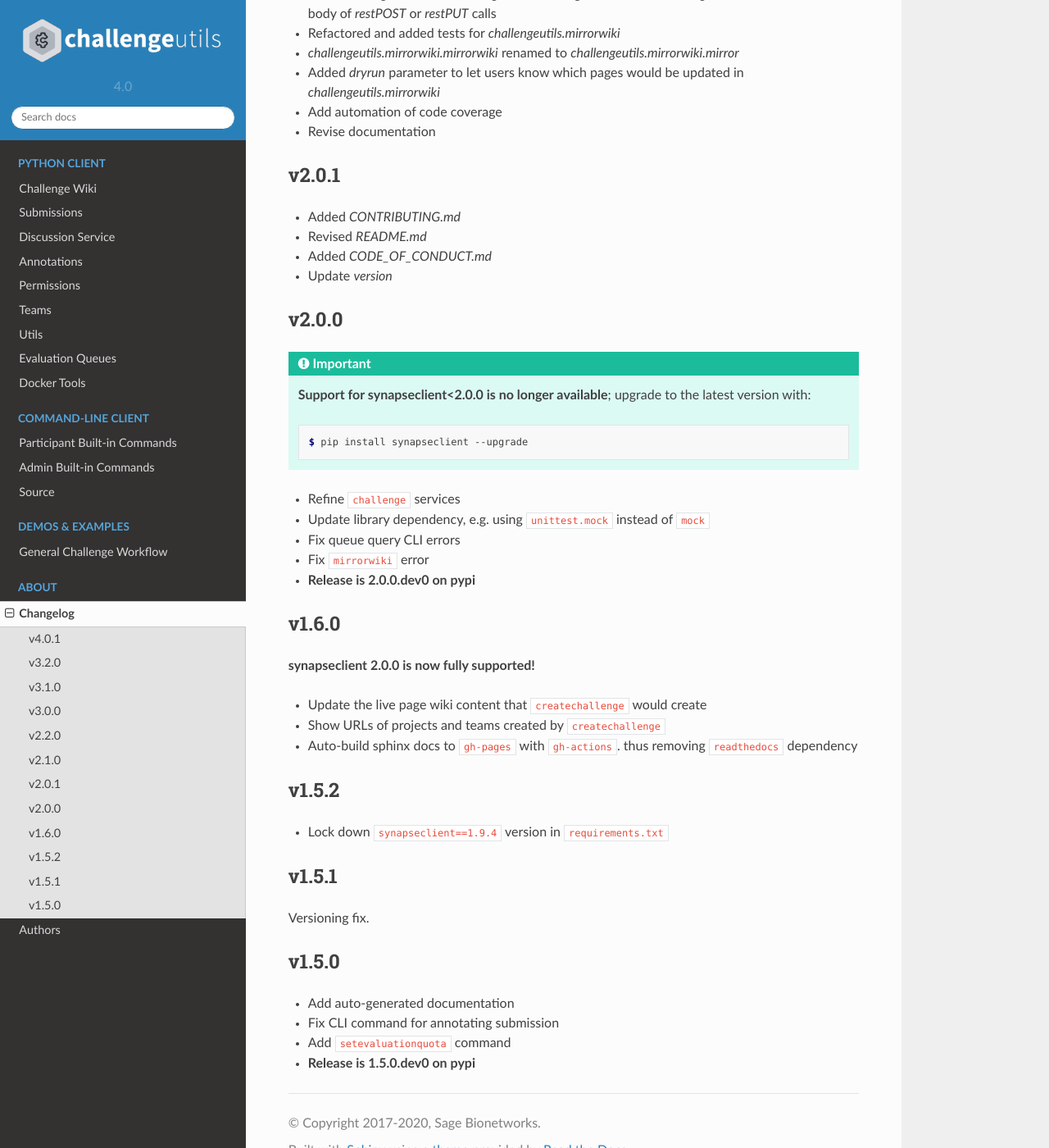
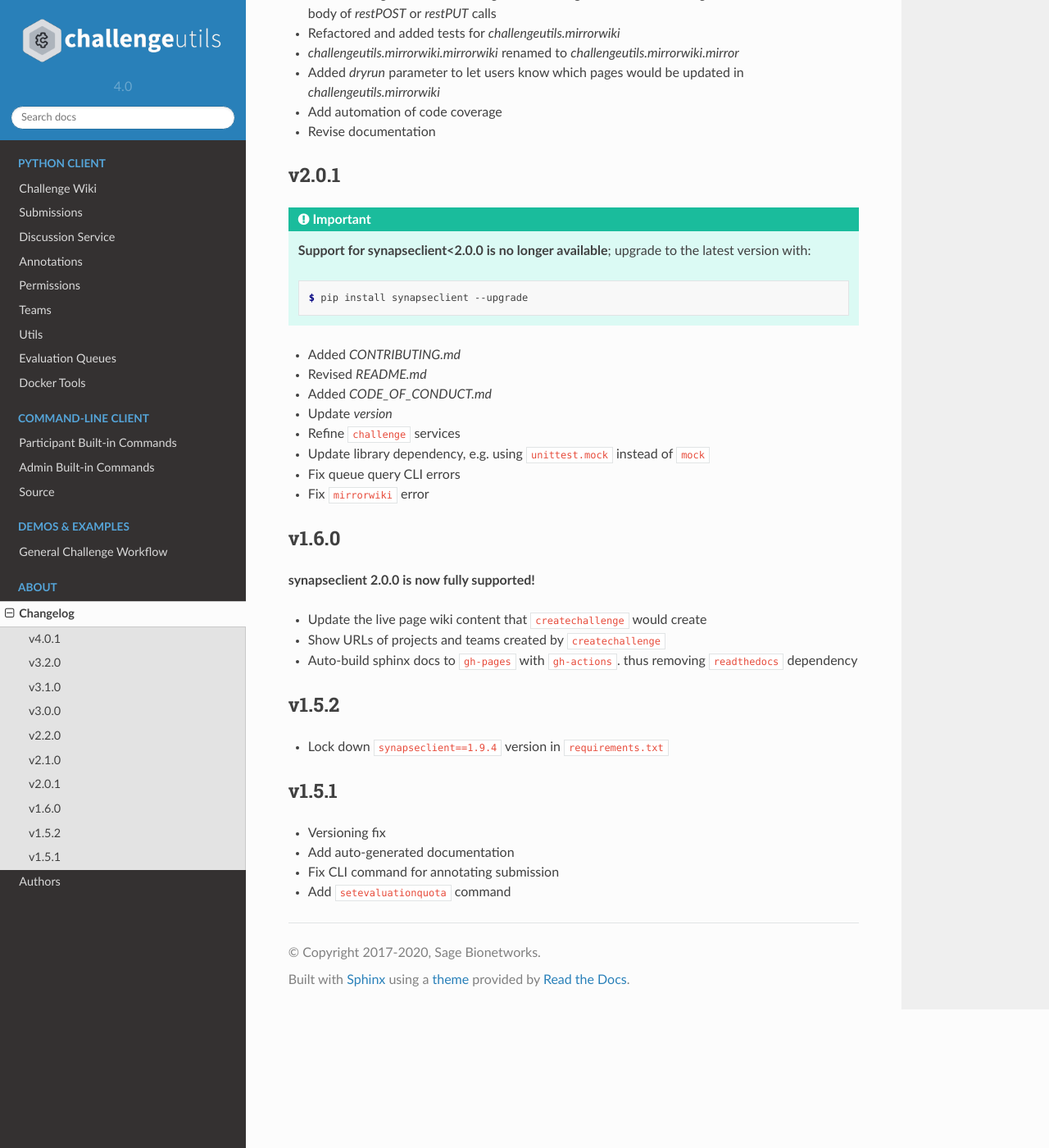
Before and after one commit to Sage-Bionetworks/challengeutils, a Sphinx documentation site: the page built from docs/about/changelog.rst, in a window 1280 px wide and 1400 px high, scrolled down 1791 px. Shown: the whole window at 82% size. Built offline with Sphinx 7.4.7 and the Read the Docs theme 2.0.0, drawn with Linux system fonts in a browser that asks for light colours.

```diff
--- a/docs/about/changelog.rst
+++ b/docs/about/changelog.rst
@@ -84,15 +84,6 @@ v2.1.0
 
 v2.0.1
 ------
-- Added `CONTRIBUTING.md`
-- Revised `README.md`
-- Added `CODE_OF_CONDUCT.md`
-- Update `version`
-
-
-v2.0.0
-------
-
 .. Important::
     **Support for synapseclient<2.0.0 is no longer available**; upgrade to the
     latest version with:
@@ -101,11 +92,15 @@ v2.0.0
 
         $ pip install synapseclient --upgrade
 
+- Added `CONTRIBUTING.md`
+- Revised `README.md`
+- Added `CODE_OF_CONDUCT.md`
+- Update `version`
 - Refine ``challenge`` services
 - Update library dependency, e.g. using ``unittest.mock`` instead of ``mock``
 - Fix queue query CLI errors
 - Fix ``mirrorwiki`` error
-- **Release is 2.0.0.dev0 on pypi**
+
 
 v1.6.0
 ------
@@ -124,12 +119,7 @@ v1.5.2
 v1.5.1
 ------
 
-Versioning fix.
-
-v1.5.0
-------
-
+- Versioning fix
 - Add auto-generated documentation
 - Fix CLI command for annotating submission
 - Add ``setevaluationquota`` command
-- **Release is 1.5.0.dev0 on pypi**
```
